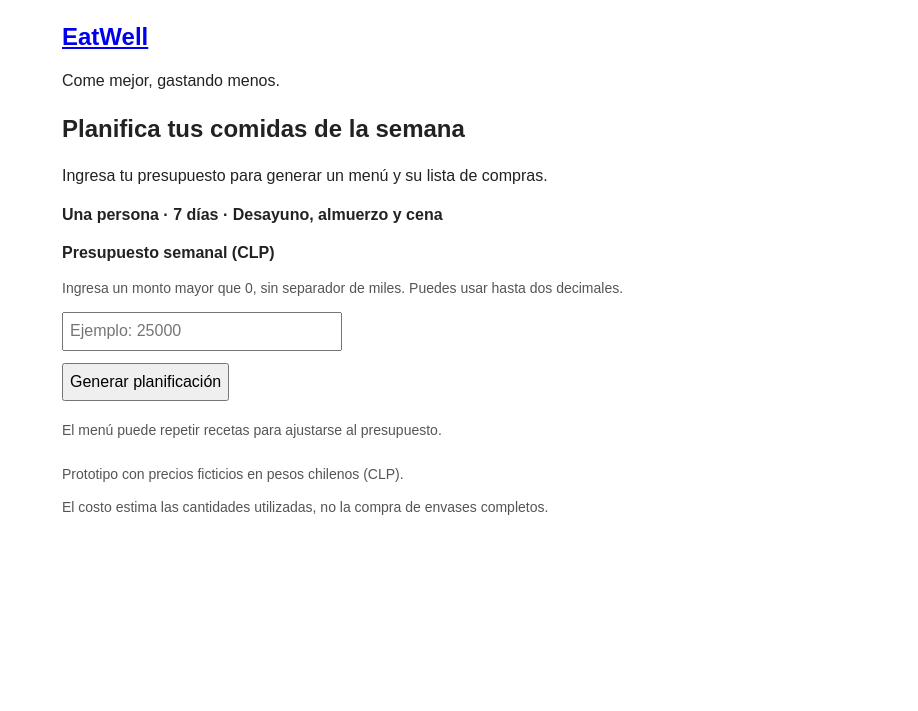
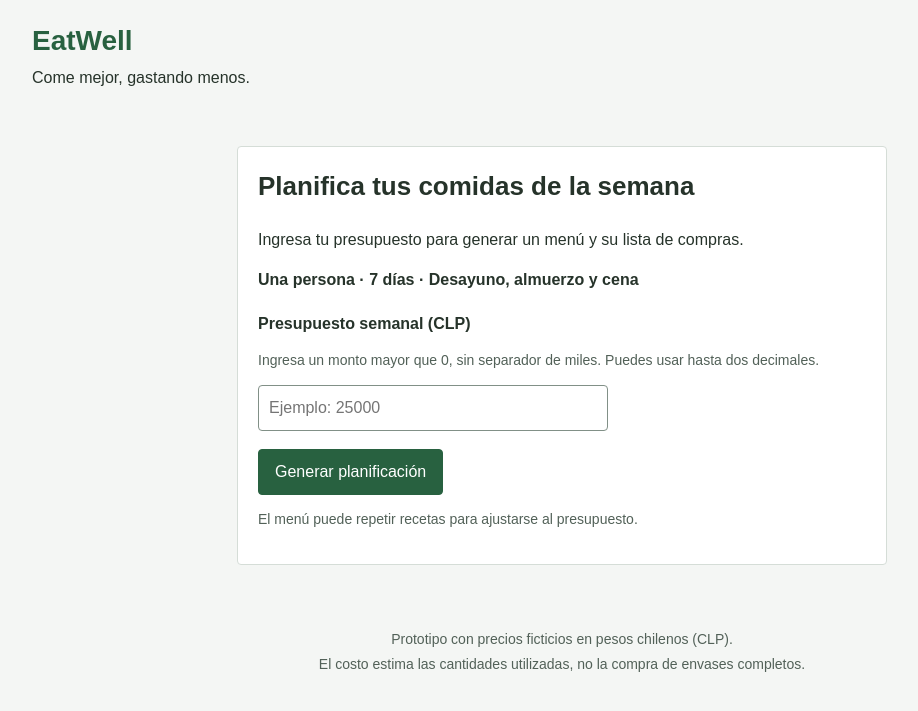
Before and after one commit to rntorys/EatWell, a Django app: page / in a window 1280 px wide. Shown: the top 711 px of the page, without its empty margins (78-996 px from the left). Run offline with Django 5.2, Linux system fonts and the light colour scheme.

Commit message:
Actualizacion completa del CSS de EatWell

```diff
--- a/web/static/web/css/styles.css
+++ b/web/static/web/css/styles.css
@@ -1,100 +1,198 @@
-/* Presentación mínima para utilizar el prototipo. */
-
+/* Estilos generales */
 * {
 box-sizing: border-box;
 }
-
 body {
-    margin: 20px;
+margin: 0;
+background-color: #f4f6f4;
+color: #26332a;
 font-family: Arial, sans-serif;
-    color: #222;
-    line-height: 1.4;
+line-height: 1.5;
 }
-
 .site-header,
 main,
 footer {
-    max-width: 1000px;
+max-width: 1100px;
 margin: auto;
+padding: 20px;
 }
-
 .brand {
-    font-size: 24px;
+color: #286140;
+font-size: 28px;
+font-weight: bold;
+text-decoration: none;
+}
+.site-header p {
+margin-top: 4px;
+}
+h1,
+h2 {
+margin-top: 0;
+}
+h1 {
+font-size: 26px;
+}
+h2 {
+font-size: 20px;
+}
+/* Secciones */
+.panel {
+margin-bottom: 20px;
+padding: 20px;
+background-color: white;
+border: 1px solid #d5ddd7;
+border-radius: 4px;
+}
+.form-panel {
+max-width: 650px;
+margin: 0 auto 20px;
+}
+/* Formulario */
+label {
+display: block;
+margin-top: 20px;
 font-weight: bold;
 }
-
-.panel {
-    margin-bottom: 24px;
-}
-
-label {
-    display: block;
-    font-weight: bold;
-}
-
-input,
-button {
-    padding: 6px;
-    margin: 6px 0;
-    font: inherit;
-}
-
 input[type="number"] {
 display: block;
 width: 100%;
-    max-width: 280px;
+max-width: 350px;
+padding: 10px;
+margin: 10px 0 18px;
+border: 1px solid #819087;
+border-radius: 4px;
+font: inherit;
 }
-
+button {
+padding: 10px 16px;
+background-color: #286140;
+color: white;
+border: 1px solid #286140;
+border-radius: 4px;
+font: inherit;
+cursor: pointer;
+}
+button:hover {
+background-color: #1d492f;
+}
+.secondary {
+background-color: white;
+color: #286140;
+}
+.secondary:hover {
+background-color: #edf4ef;
+}
+.actions {
+display: flex;
+flex-wrap: wrap;
+gap: 10px;
+}
+:focus-visible {
+outline: 3px solid #2165a5;
+outline-offset: 3px;
+}
+/* Mensajes */
+.help,
+.meal-cost,
+footer {
+color: #526158;
+font-size: 14px;
+}
 .notice,
 .success {
-    padding: 10px;
-    border: 1px solid #888;
-    margin-bottom: 16px;
+padding: 15px;
+margin-bottom: 20px;
+border-left: 4px solid;
 }
-
+.notice {
+background-color: #fff6e5;
+border-color: #a26b13;
+}
+.success {
+background-color: #edf7ef;
+border-color: #286140;
+}
+.notice h2 {
+font-size: 18px;
+}
 .errorlist {
-    color: #900;
+color: #a12222;
 }
-
+/* Resumen del presupuesto */
+.summary {
+display: flex;
+flex-wrap: wrap;
+gap: 20px;
+padding: 15px;
+background-color: #edf4ef;
+}
+.summary dt {
+font-size: 14px;
+}
 .summary dd {
-    margin: 0 0 12px;
+margin: 4px 0 0;
+font-size: 20px;
+font-weight: bold;
 }
-
+/* Tablas */
 .table-container {
 overflow-x: auto;
 }
-
 table {
 width: 100%;
 min-width: 520px;
 border-collapse: collapse;
 text-align: left;
 }
-
-th,
-td {
-    padding: 8px;
-    border: 1px solid #ccc;
-    vertical-align: top;
-}
-
 caption {
-    margin-bottom: 8px;
+margin-bottom: 12px;
 text-align: left;
 font-weight: bold;
 }
-
-.help,
-.meal-cost,
-footer {
-    font-size: 14px;
-    color: #555;
+th,
+td {
+padding: 10px;
+border-bottom: 1px solid #d5ddd7;
+vertical-align: top;
 }
-
+thead,
+tfoot {
+background-color: #edf4ef;
+}
+tbody th {
+font-weight: normal;
+}
+tfoot td {
+font-weight: bold;
+}
 .meal-cost {
 display: block;
+margin-top: 5px;
 }
-
+/* Pie de página */
+footer {
+text-align: center;
+}
+footer p {
+margin: 4px 0;
+}
+/* Pantallas pequeñas */
+@media (max-width: 600px) {
+.site-header,
+main,
+footer {
+padding: 15px;
+}
+.panel {
+padding: 15px;
+}
+h1 {
+font-size: 23px;
+}
+input[type="number"] {
+max-width: 100%;
+}
 .actions button {
-    margin-right: 8px;
+width: 100%;
 }
+}
```
Lines whose indentation alone changed are shown as unchanged.
